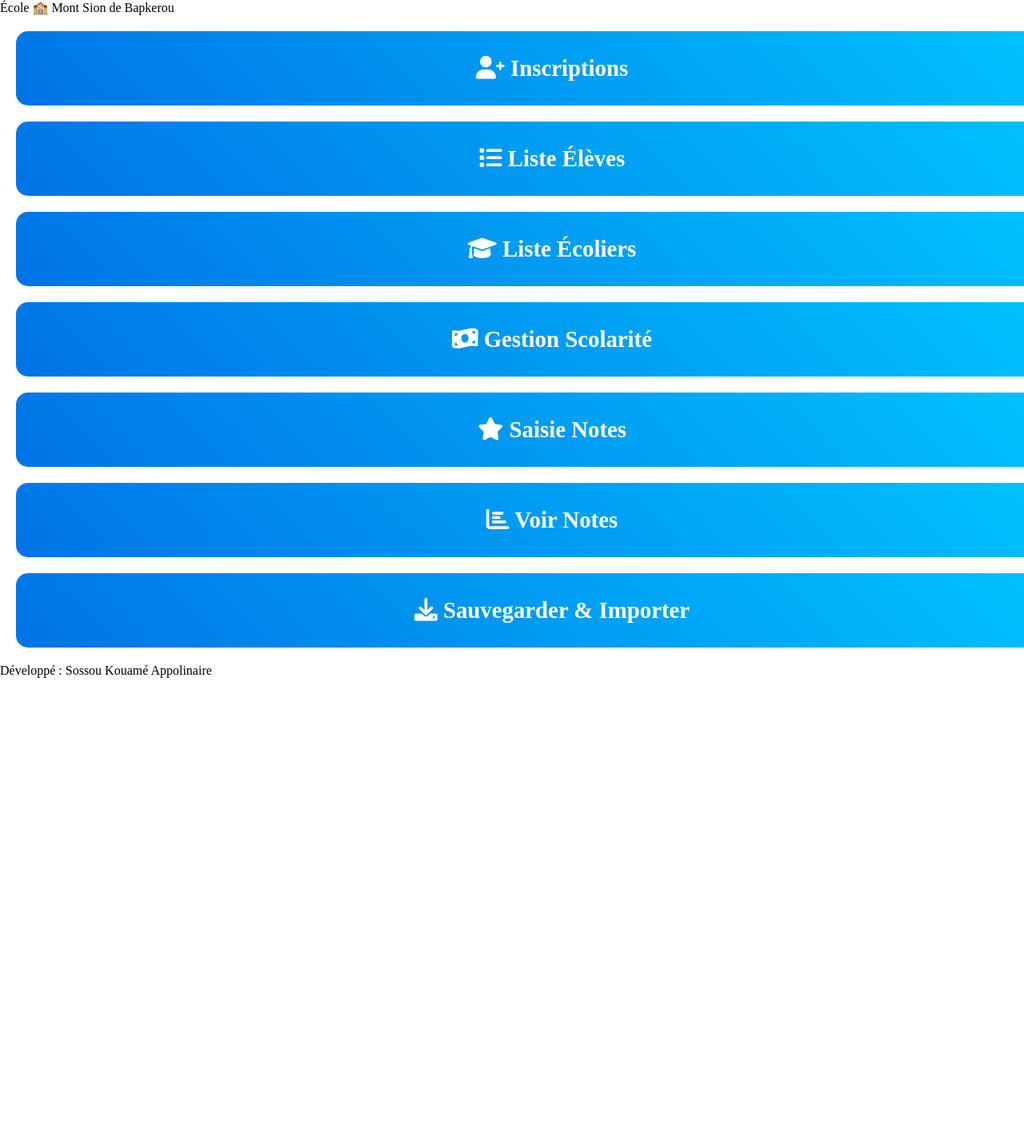
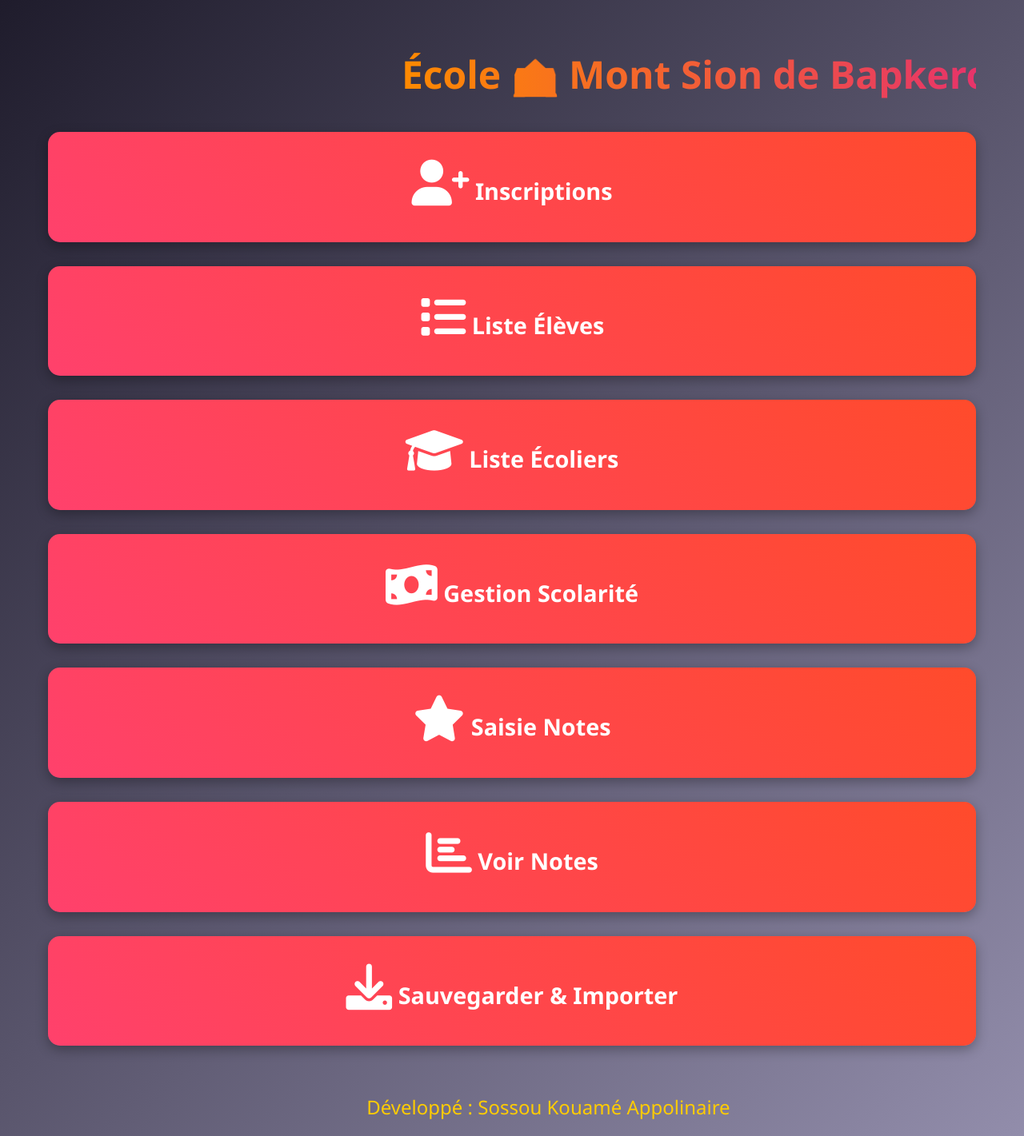
Before and after one commit to appolinair2355/-cole-, a Flask app: page / in a window 1280 px wide; the page is wider, and only the part inside the window is pictured. Shown: that part at 80% size. Before the commit the page ends 848 px from the top of that part, so only its background shows below. Run offline with Flask 3, Linux system fonts and the light colour scheme.

Commit message:
Update style.css

```diff
--- a/static/css/style.css
+++ b/static/css/style.css
@@ -1,16 +1,79 @@
-/* ===== BOUTONS GRANDS ===== */
+/* ===== RESET ===== */
+* {
+    margin: 0;
+    padding: 0;
+    box-sizing: border-box;
+}
+
+body {
+    font-family: 'Segoe UI', Tahoma, Geneva, Verdana, sans-serif;
+    background: linear-gradient(135deg, #1f1c2c, #928dab);
+    color: #fff;
+    min-height: 100vh;
+    display: flex;
+    flex-direction: column;
+    justify-content: space-between;
+}
+
+.container {
+    width: 100%;
+    max-width: 1200px;
+    margin: 0 auto;
+    padding: 20px;
+    flex: 1;
+}
+
+/* ===== ANIMATION DÉFILEMENT NOM ÉCOLE ===== */
+.school-name {
+    text-align: center;
+    margin-top: 40px;
+    overflow: hidden;
+    white-space: nowrap;
+}
+
+.animate-text {
+    display: inline-block;
+    font-size: 3em;
+    font-weight: bold;
+    background: linear-gradient(90deg, #ff8a00, #e52e71);
+    -webkit-background-clip: text;
+    -webkit-text-fill-color: transparent;
+    animation: scroll 10s linear infinite;
+}
+
+@keyframes scroll {
+    0% { transform: translateX(-100%); }
+    100% { transform: translateX(100%); }
+}
+
+/* ===== ANIMATION SIGNATURE ===== */
+.signature {
+    text-align: center;
+    margin-top: auto;
+    margin-bottom: 20px;
+    overflow: hidden;
+    white-space: nowrap;
+}
+
+.animate-signature {
+    display: inline-block;
+    font-size: 1.5em;
+    color: #ffcc00;
+    animation: scroll 12s linear infinite;
+}
+
+/* ===== BOUTONS GRANDS ET COLORÉS ===== */
 .buttons-grid {
     display: flex;
     flex-direction: column;
-    gap: 20px;
-    width: 100%;
-    padding: 20px;
+    gap: 30px;
+    margin: 40px 0;
 }
 
 .home-btn {
-    background: linear-gradient(45deg, #0073e6, #00c6ff);
+    background: linear-gradient(45deg, #ff416c, #ff4b2b);
     color: white;
-    padding: 30px;
+    padding: 35px 20px;
     font-size: 1.8em;
     font-weight: bold;
     border-radius: 15px;
@@ -18,19 +81,49 @@
     text-align: center;
     width: 100%;
     transition: transform 0.3s ease;
+    box-shadow: 0 5px 15px rgba(0,0,0,0.3);
 }
 
 .home-btn:hover {
-    transform: scale(1.02);
+    transform: scale(1.05);
 }
 
-/* ===== PAGE OCCUPE TOUT L’ÉCRAN ===== */
-body {
-    margin: 0;
-    padding: 0;
+.home-btn i {
+    font-size: 2em;
+    margin-bottom: 10px;
+}
+
+/* ===== FORMULAIRES ET TABLEAUX ===== */
+.form-container,
+.table-container {
+    background: rgba(255, 255, 255, 0.1);
+    backdrop-filter: blur(15px);
+    border: 1px solid rgba(255, 255, 255, 0.2);
+    padding: 40px;
+    border-radius: 20px;
+    margin: 40px auto;
+    max-width: 1000px;
+}
+
+.form-title {
+    color: #fff;
+    text-align: center;
+    margin-bottom: 20px;
+    font-size: 2em;
+}
+
+table {
     width: 100%;
-    min-height: 100vh;
-    display: flex;
-    flex-direction: column;
-    justify-content: space-between;
+    color: #fff;
+    border-collapse: collapse;
+    font-size: 1.2em;
 }
+
+th, td {
+    padding: 15px;
+    border-bottom: 1px solid rgba(255, 255, 255, 0.2);
+}
+
+th {
+    background: rgba(255, 255, 255, 0.1);
+}
```
